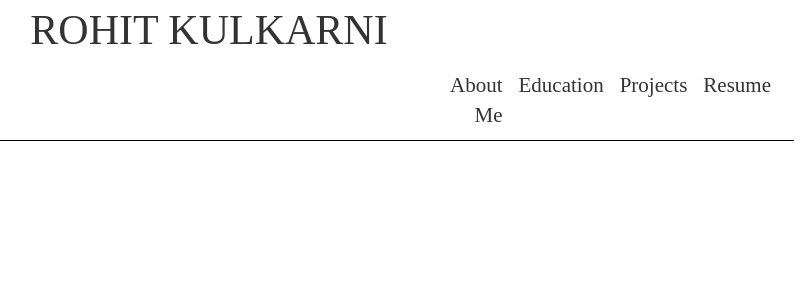
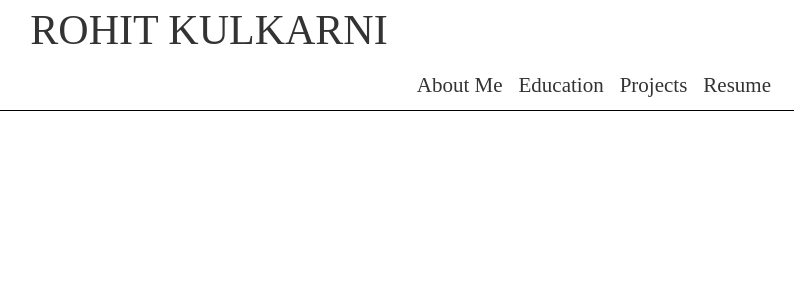
Before and after one commit to rohitk10/rohitk10.github.io, a Jekyll site: the page built from index.html, in a window 1280 px wide. Shown: the top 300 px of the page, without its empty margins (431-1233 px from the left). Built offline with Jekyll 4.4.1, drawn with Linux system fonts in a browser that asks for light colours; some web fonts are replaced.

Commit message:
changed nav bar grid from 4 to 6

```diff
--- a/index.html
+++ b/index.html
@@ -53,7 +53,7 @@ layout: default
       </div>
 
       <div id = "full_nav_bar" class = "row">
-          <ul id = "nav_bar"; class = "col-sm-4 text-right">
+          <ul id = "nav_bar"; class = "col-sm-6 text-right">
             <li>About Me</li>
             <li>Education</li>
             <li>Projects</li>
```
